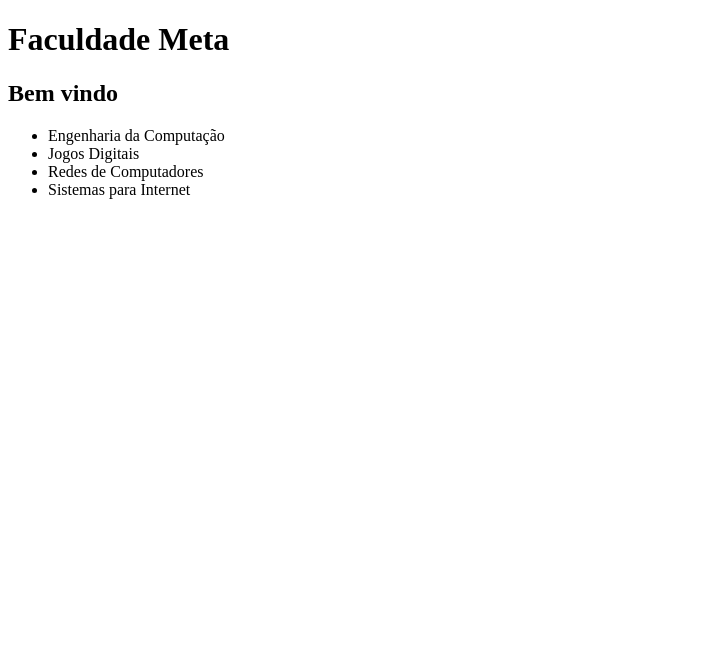
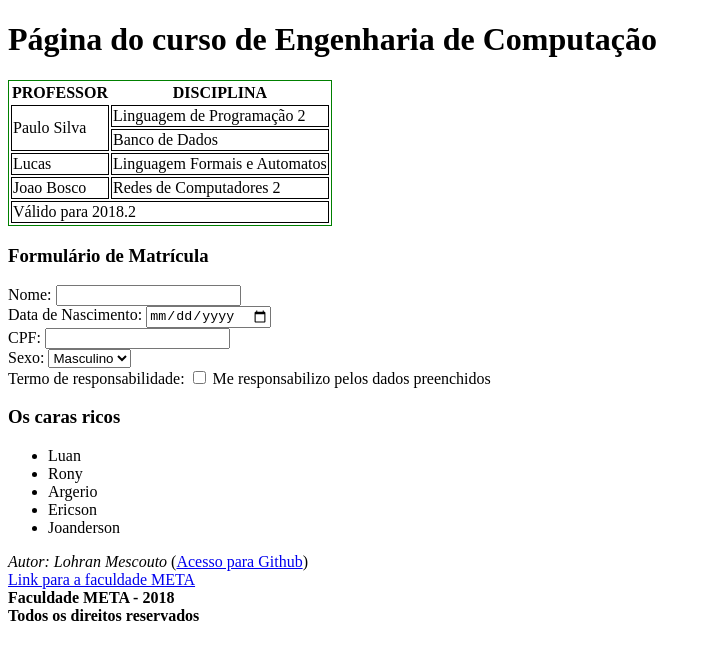
Before and after one commit to lohran-mescouto/Aula-1---HTML, a plain HTML site: page index-2.html in a window 1280 px wide. Shown: the whole page, without its empty margins (0-711 px from the left). Drawn offline with Linux system fonts and the light colour scheme.

Commit message:
Aula de HTML tags

```diff
--- a/index-2.html
+++ b/index-2.html
@@ -3,14 +3,75 @@
 <head>
 	<title>Faculdade Meta</title>
 </head>
+<style type="text/css">
+	td {
+	border: 1px solid black;
+	}
+</style>
 <body>
-	<h1>Faculdade Meta</h1>
-	<h2>Bem vindo</h2>
+	<h1>Página do curso de Engenharia de Computação</h1>
+	<table style="border: 1px solid green">
+		<thead>
+			<tr>
+				<th>PROFESSOR</th>
+				<th>DISCIPLINA</th>
+			</tr>
+		</thead>
+
+		<tbody>
+			<tr>
+				<td rowspan="2">Paulo Silva</td>
+				<td>Linguagem de Programação 2</td>
+			</tr>
+			<tr>
+
+				<td>Banco de Dados</td>
+			</tr>
+			<tr>
+				<td>Lucas</td>
+				<td>Linguagem Formais e Automatos</td>
+			</tr>
+			<tr>
+				<td>Joao Bosco</td>
+				<td>Redes de Computadores 2</td>
+			</tr>
+		</tbody>
+		<tfoot>
+			<tr>
+				<td colspan="2">Válido para 2018.2</td>
+			</tr>
+		</tfoot>
+
+	</table>
+	<h3>Formulário de Matrícula</h3>
+	<form>
+		Nome: <input type="text" name=""><br/>
+		Data de Nascimento: <input type="date" name=""><br/>
+		CPF: <input type="text" name=""><br/>
+		Sexo: <select>
+			<option>Masculino</option>
+			<option>Feminino</option>
+			<option>Outros</option>
+		</select><br/>
+		Termo de responsabilidade: <input type="checkbox" name=""> Me responsabilizo pelos dados preenchidos<br/>
+	</form>
+	<h3>Os caras ricos</h3>
 	<ul>
-		<li>Engenharia da Computação</li>
-		<li>Jogos Digitais</li>
-		<li>Redes de Computadores</li>
-		<li>Sistemas para Internet</li>
+		<li>Luan</li>
+		<li>Rony</li>
+		<li>Argerio</li>
+		<li>Ericson</li>
+		<li>Joanderson</li>
 	</ul>
+	<div>
+		<span>
+			<i>Autor: Lohran Mescouto</i>
+		(<a href="https://github.com/lohran-mescouto">Acesso para Github</a>)
+		</span>
+		<br/>
+		<a href="http://meta.edu.br/faculdade">Link para a faculdade META</a><br/>
+		<b>Faculdade META - 2018</b><br/>
+		<strong>Todos os direitos reservados</strong>
+	</div>
 </body>
 </html>
```
